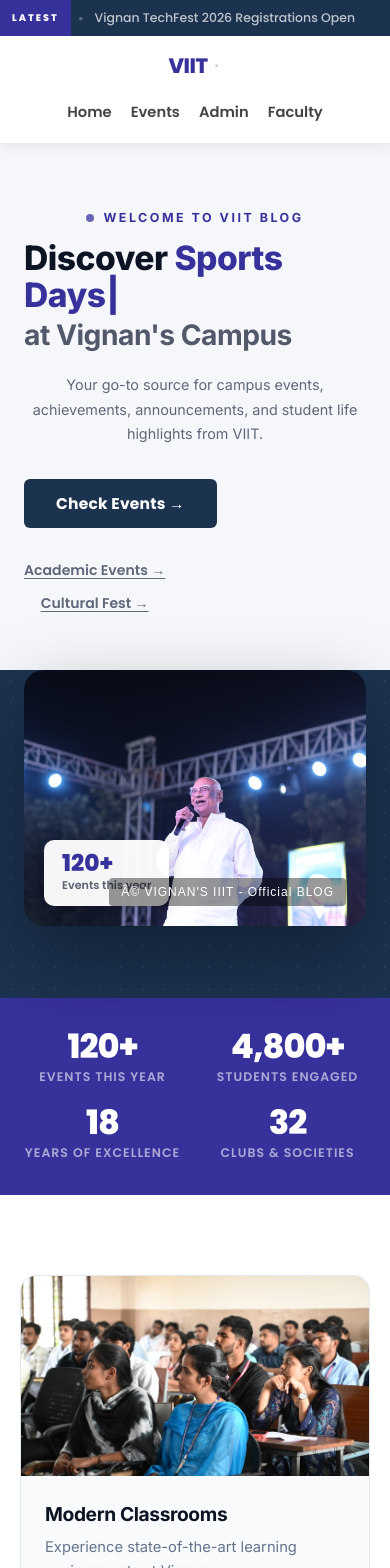
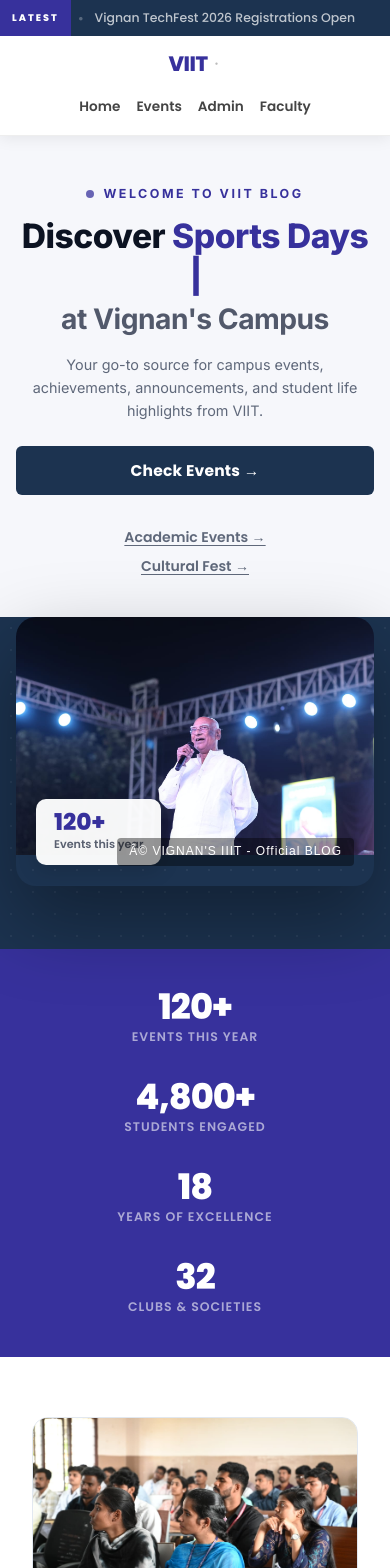
Before and after one commit to Sohel123-code/Blog, a React (Vite) app in the folder frontend/: page / in a window 390 px wide. Shown: the top 1568 px of the page. Built offline with nearby package versions, Linux system fonts and the light colour scheme.

Commit message:
feat: refined mobile responsiveness for home page

```diff
--- a/frontend/src/blog-home.css
+++ b/frontend/src/blog-home.css
@@ -343,6 +343,10 @@
    RESPONSIVE v4 – Mobile First Fixes
 =================================================== */
 
+/* ===================================================
+   RESPONSIVE v5 – Refined Mobile Optimization
+=================================================== */
+
 @media (max-width: 1100px) {
   .split-left { padding: 60px 40px 72px 48px; }
   .split-right { padding: 40px 32px 40px 0; }
@@ -354,21 +358,33 @@
 
 /* 768px - Tablet & Mobile Focus */
 @media (max-width: 860px) {
+  .top-nav { padding: 12px 0; }
+  .nav-container { padding: 0 16px; flex-direction: column; gap: 12px; align-items: center; }
+  .nav-right { width: 100%; }
+  .nav-links {
+    display: flex;
+    justify-content: center;
+    gap: 20px; /* Increased gap as requested */
+    width: 100%;
+    flex-wrap: wrap;
+  }
+  .blog-brand-label { display: none; }
+
   .split-hero {
     grid-template-columns: 1fr;
     min-height: auto;
   }
   .split-left {
-    padding: 64px 24px 56px;
-    align-items: flex-start;
-    text-align: left;
+    padding: 48px 16px 40px; /* Standard 16px padding */
+    align-items: center;
+    text-align: center;
   }
   .split-left::after { display: none; }
-  .split-sub { max-width: 100%; margin-bottom: 32px; font-size: 0.95rem; }
-  .split-title { font-size: clamp(2rem, 8vw, 2.8rem); }
+  .split-title { font-size: clamp(2rem, 9vw, 3rem); line-height: 1.2; margin-bottom: 16px; }
+  .split-sub { max-width: 100%; margin-bottom: 28px; font-size: 0.95rem; line-height: 1.6; }
 
   .split-right {
-    padding: 0 24px 72px;
+    padding: 0 16px 64px; /* Standard 16px padding */
     background: var(--secondary);
     justify-content: center;
   }
@@ -382,53 +398,48 @@
 
   .highlight-grid {
     grid-template-columns: 1fr;
-    gap: 20px;
+    gap: 24px;
+    padding: 0 16px;
   }
-  .highlight-card-img {
-    height: 200px;
-  }
+  .highlight-card-img { height: 200px; }
+  .campus-highlights { padding: 60px 0; }
 
-  .blog-section-container { padding: 0 20px; }
+  .blog-section-container { padding: 0 16px; }
   .blog-announcements-section { padding: 60px 0; }
-  .stats-strip { padding: 32px 20px; }
-  .stat-number { font-size: 2.1rem; }
-
-  .top-nav .nav-container {
-    padding: 0 20px;
-  }
-  .nav-links {
-    gap: 15px;
-  }
-  .blog-brand-label { display: none; }
+  .stats-strip { padding: 40px 16px; gap: 32px; flex-direction: column; }
+  .stat-item { width: 100%; }
+  .stat-number { font-size: 2.2rem; }
 }
 
 /* 480px - Small Phones */
 @media (max-width: 480px) {
+  .nav-links { gap: 12px; } /* Slightly tighter for very small screens but still touch-friendly */
+  .nav-text-link { font-size: 0.85rem; }
+
   .split-title { font-size: 2.1rem; letter-spacing: -.5px; }
-  .split-sub { font-size: 0.9rem; line-height: 1.7; }
-  .blog-announce-grid { grid-template-columns: 1fr; }
+  .split-sub { font-size: 0.9rem; margin-bottom: 24px; }
 
-  .split-cta-primary {
-    width: 100%;
-    justify-content: center;
-  }
-  .split-links {
-    flex-direction: column;
-    gap: 12px;
-  }
+  .split-actions { flex-direction: column; width: 100%; gap: 12px; }
+  .split-cta-primary { width: 100%; justify-content: center; }
+  .split-links { flex-direction: column; gap: 8px; font-size: 0.85rem; }
 
-  .stat-item { width: 45%; }
   .ticker-label { padding: 0 12px; font-size: 0.6rem; }
+  .blog-announce-grid { grid-template-columns: 1fr; gap: 20px; }
 
-  .footer-official { padding: 40px 20px; }
+  .footer-official { padding: 40px 16px; }
 }
 
-/* Utility: Ensure no horizontal scroll and image safety */
-img, .bg-img-protected {
-  max-width: 100%;
-  height: auto;
+/* Global Fixes: No horizontal scroll and image safety */
+img, .bg-img-protected, .split-img-actual {
+  max-width: 100% !important;
+  height: auto !important;
 }
 
 body {
-  overflow-x: hidden;
+  overflow-x: hidden !important;
+  width: 100% !important;
 }
+
+main {
+  overflow: hidden;
+}
```
